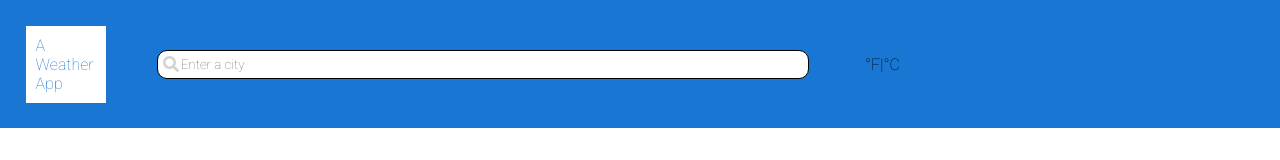
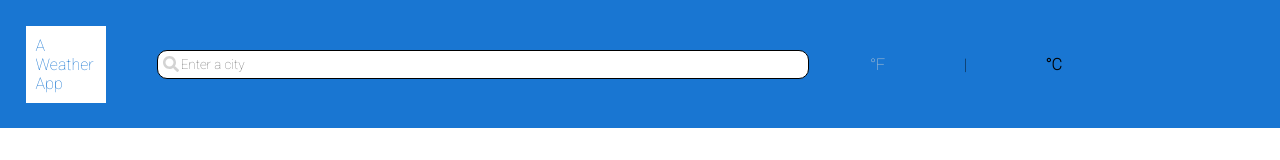
Before and after one commit to aaronkim662/a-weather-app, a React (Create React App) app: page / in a window 1280 px wide. Shown: the top 160 px of the page. Built offline with nearby package versions, Linux system fonts and the light colour scheme.

Commit message:
edited buttons styling

```diff
--- a/src/components/weather-degree/weatherDegree.sass
+++ b/src/components/weather-degree/weatherDegree.sass
@@ -3,8 +3,13 @@
 #degree-container
   @extend %container-shared
   @extend %display-flex
-  padding: 5px
+  justify-content: space-between
+  height: 10%
+  width: 15%
+  padding: 10px
 
-.degree-button
-  // color: $secondary-color
-  // background-color: $primary-color
+.active-degree
+  font-weight: 900
+
+.inactive-degree
+  color: $secondary-color
```
